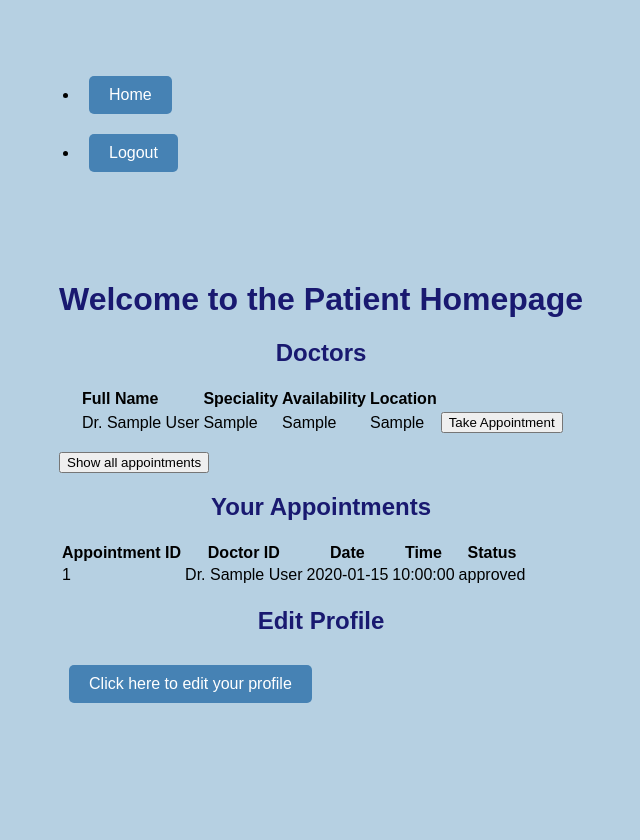
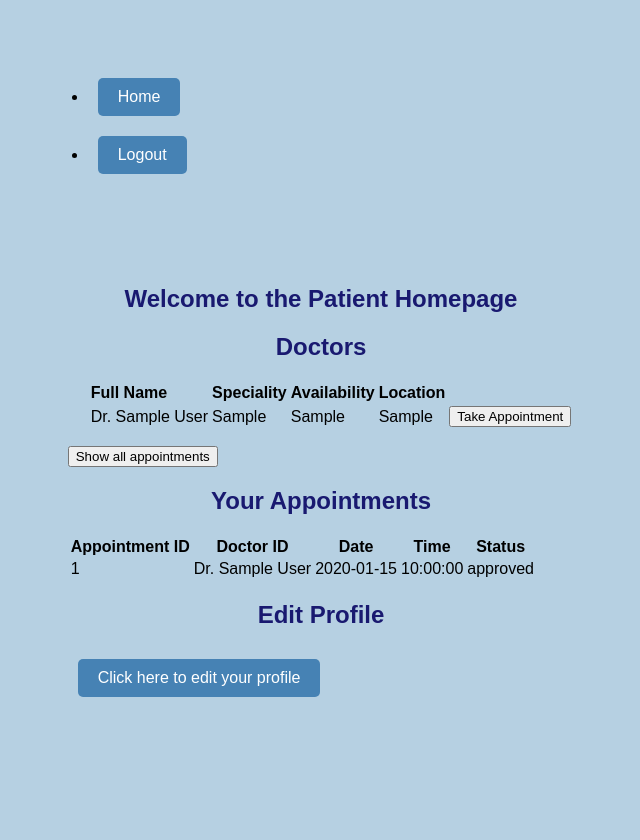
Before and after one commit to moontasirabtahee/CSE_470_Telemedicine_Website, a Flask app: a page that uses templates/base.html in a window 1280 px wide. Shown: the whole page, without its empty margins (319-959 px from the left). Run offline with Flask 3, Linux system fonts and the light colour scheme; a user stored in the database is signed in; tables that the repository leaves empty hold one stand-in row (values such as "Sample post").

Commit message:
CSS CONNECTION WITH ALL PAGE

```diff
--- a/templates/base.html
+++ b/templates/base.html
@@ -7,7 +7,8 @@
     <!-- Cloudflare CSS -->
 
     <link rel="stylesheet" href="https://cdnjs.cloudflare.com/ajax/libs/font-awesome/4.7.0/css/font-awesome.min.css">
-    <link rel="stylesheet" type="text/css" href="static/css/base.css">
+    <link rel="stylesheet" type="text/css" href="{{ url_for('static', filename='css/base.css') }}">
+
 
 </head>
 <body>
--- a/templates/patient.html
+++ b/templates/patient.html
@@ -1,6 +1,7 @@
 {% extends "base.html" %}
 
 {% block content %}
+    <section class="x">
 
     <h1>Welcome to the Patient Homepage</h1>
 
@@ -69,5 +70,5 @@
     <p><a href="{{ url_for('patient.update_patient',username = user.username) }}">Click here to edit your profile</a></p>
 
 
-
+</section>
 {% endblock %}
```
Also changed, not shown: static/css/base.css (line endings or trailing spaces).
